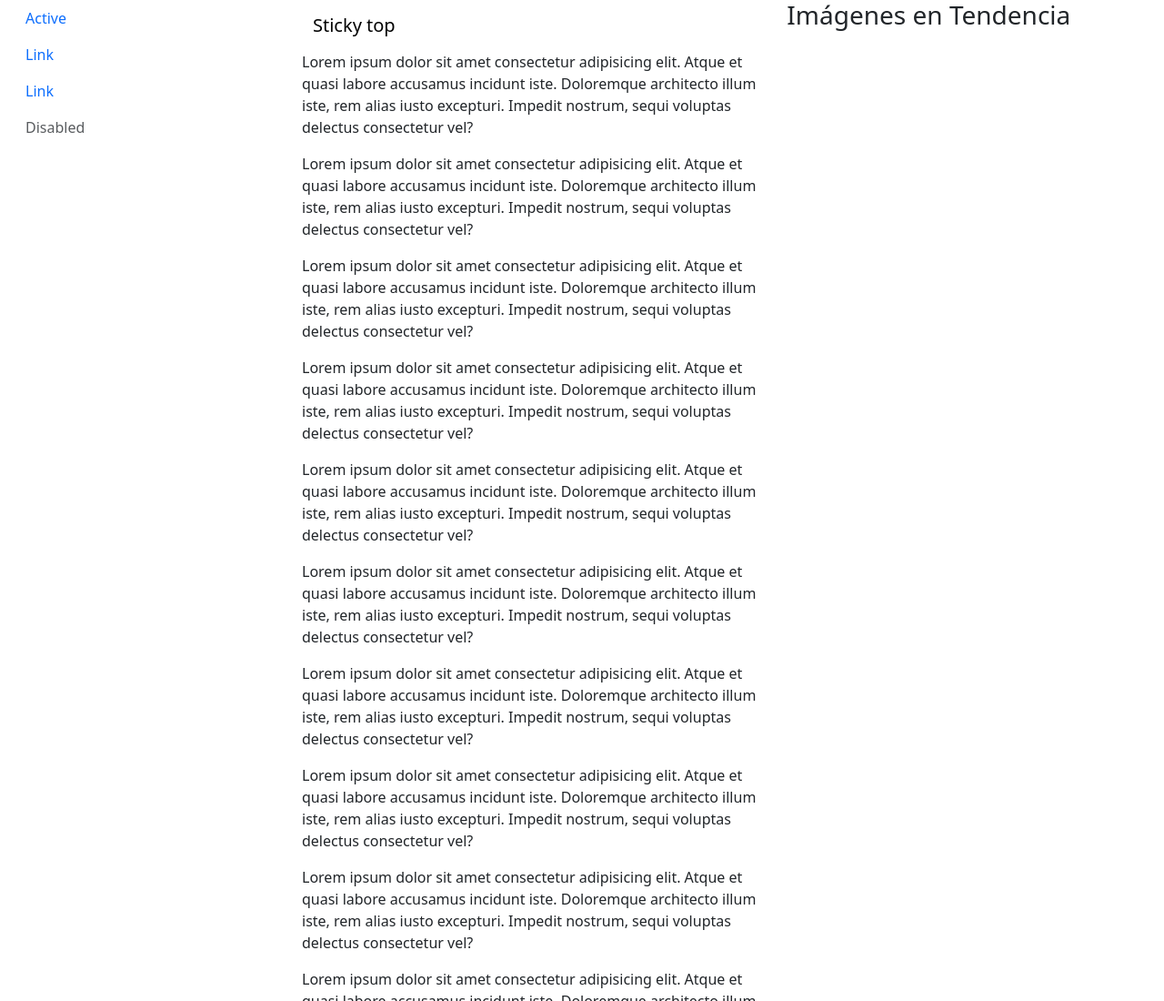
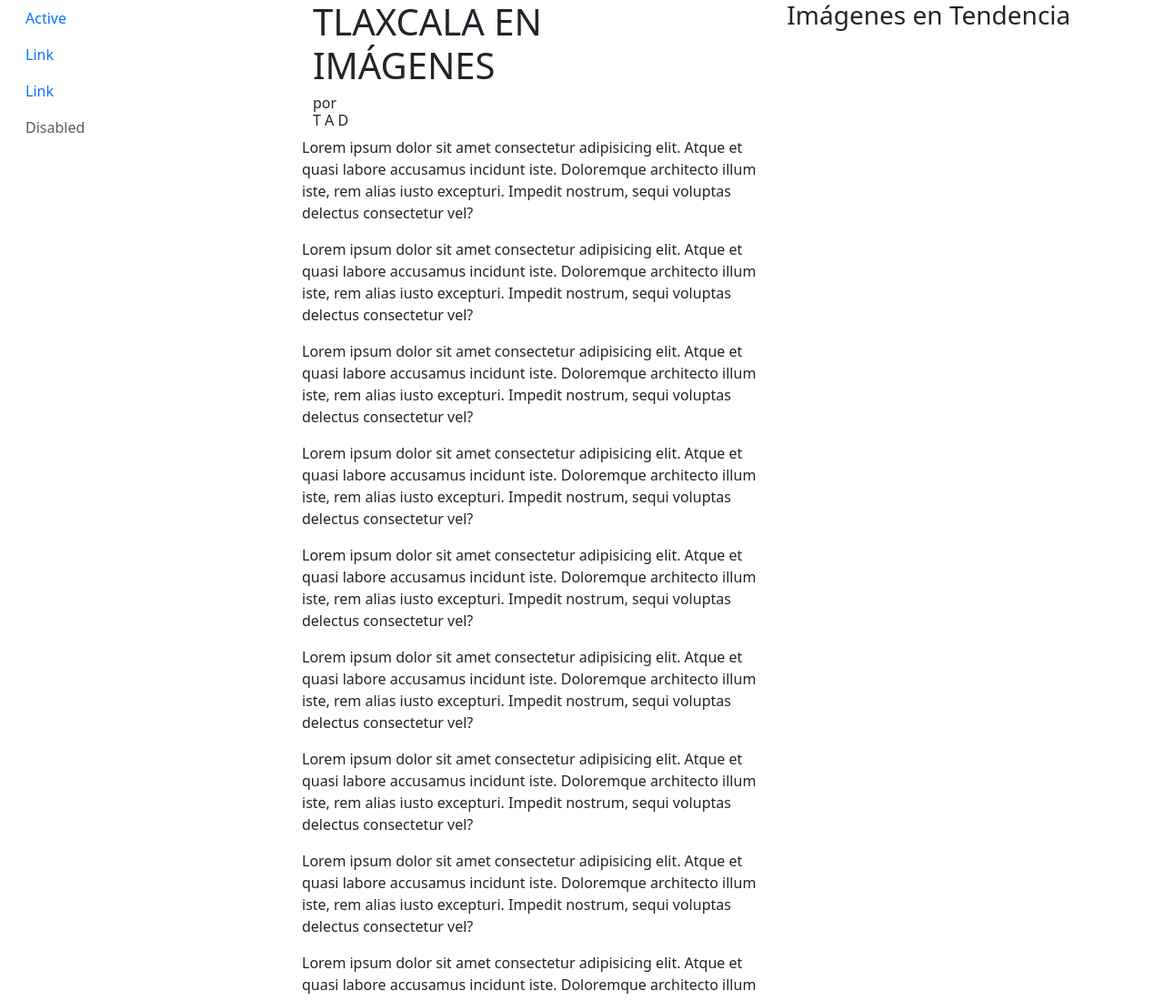
Before and after one commit to paulpichon/frontend-tlaxcala-en-imagenes, a plain HTML site: page inicio.html in a window 1280 px wide. Shown: the top 1100 px of the page at 91% size. Drawn offline with nearby package versions, Linux system fonts and the light colour scheme.

Commit message:
Create: pagina inicio.html, y su CSS

```diff
--- a/inicio.html
+++ b/inicio.html
@@ -43,13 +43,18 @@
 
 				<!--Contenedor Contenido Principal-->
 			<div class="col-md-5">
-				<!--Menu superior-->
-				<nav class="navbar navbar-expand-lg sticky-top">
-					<div class="container-fluid">
-						<a class="navbar-brand" href="#">Sticky top</a>
+				<!--Contenedor menu prinicpal-->
+					<div class="contenedor_menu sticky-top">
+						<!--Menu superior-->
+						<nav class="navbar-expand-lg menu_superior_central">
+							<div class="container-fluid">
+								<h1 class="titulo_principal_h1">TLAXCALA EN <span class="d-block">IMÁGENES</span></h1>
+								<h6 class="subtitulo_h6">por <span class="span_tad d-block">T A D</span></h6>
+							</div>
+						</nav>
+						<!--Fin Menu superior-->
 					</div>
-				</nav>
-				<!--Fin Menu superior-->
+				<!--Fin Contenedor menu prinicpal-->
 
 
 				<div class="contenedor_contenido_principal">
```
